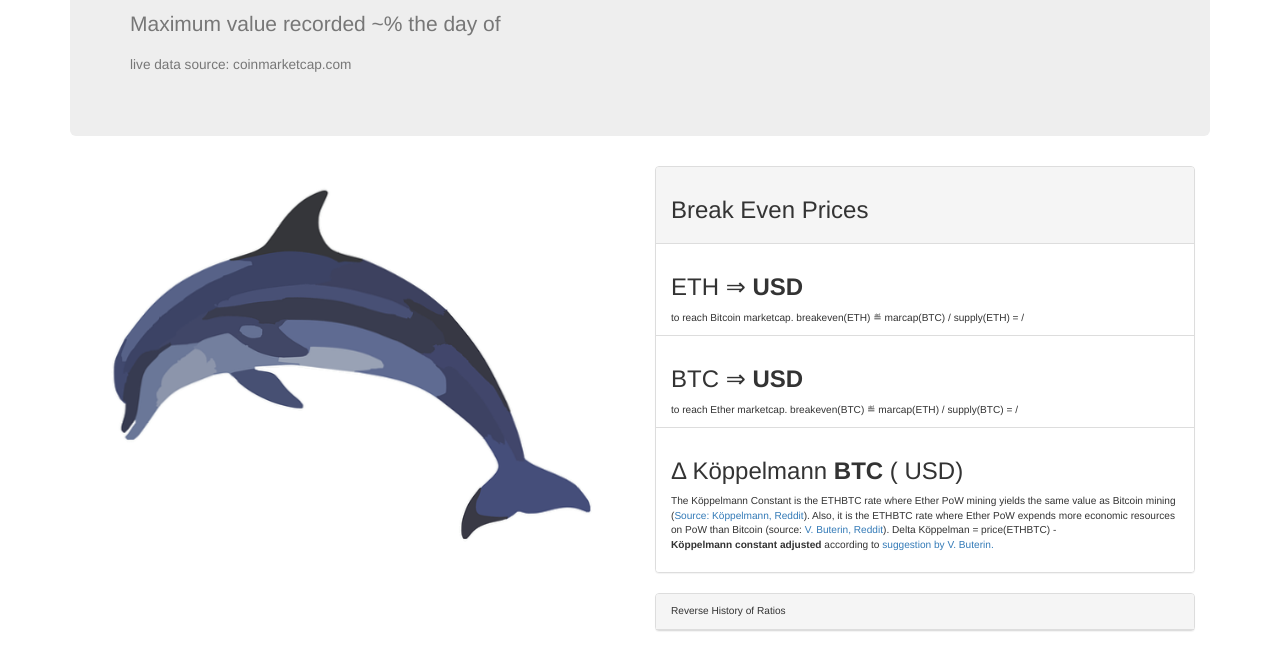
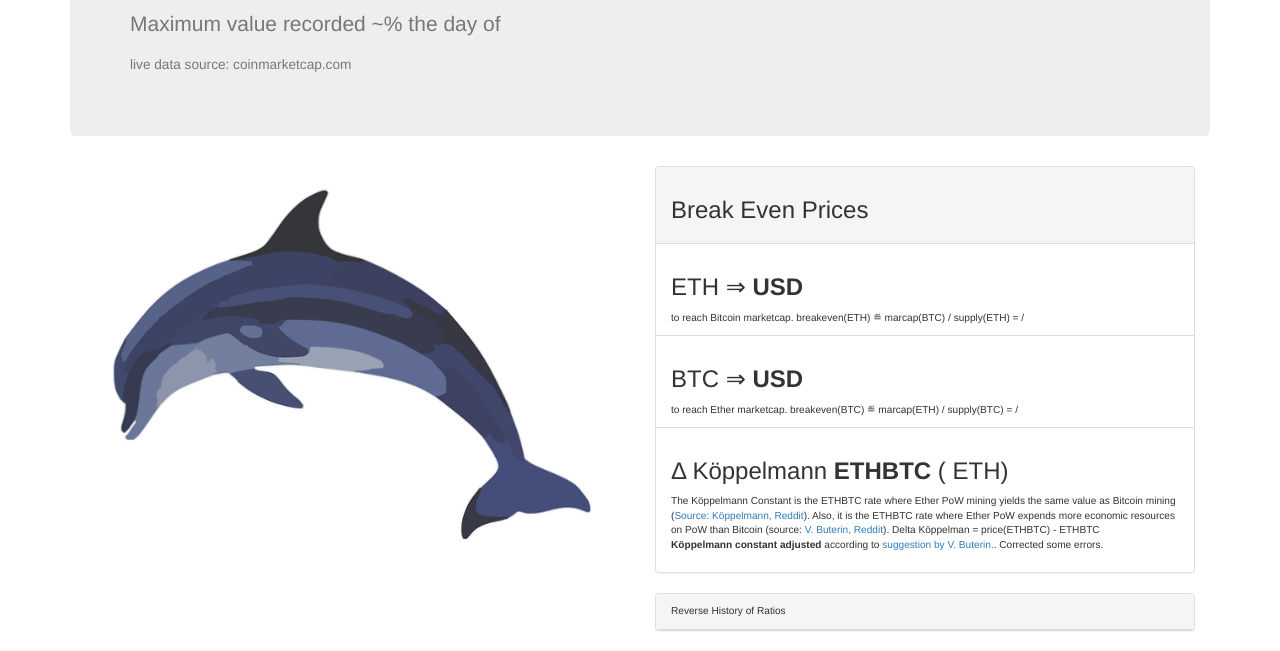
Before and after one commit to rolandkofler/flipper, a plain HTML site: page index.html in a window 1280 px wide. Shown: the part 399-1050 px from the top of the page. Drawn offline with nearby package versions, Linux system fonts and the light colour scheme; no server answers.

Commit message:
corrected errors around koeppelmann

```diff
--- a/index.html
+++ b/index.html
@@ -62,10 +62,10 @@
 						 <li class="list-group-item "><h3>ETH <strong><span class="display_eth_price"></span> </strong> &#8658; <strong><span class="display_eth_breakevenprice"></span> USD</strong></h3> to reach Bitcoin marketcap. breakeven(ETH) ≝ marcap(BTC) / supply(ETH) = <span class="display_btc_marcap number"></span> / <span class="display_eth_supply number"></span></li>
 						 <li class="list-group-item "><h3>BTC <strong><span class="display_btc_price"></span> </strong> &#8658; <strong><span class="display_btc_breakevenprice"></span> USD</strong></h3> to reach Ether marketcap. breakeven(BTC) ≝ marcap(ETH) / supply(BTC) = <span class="display_eth_marcap number"></span> / <span class="display_btc_supply number"></span></li>
 						 <li class="list-group-item ">
-							 <h3>Δ Köppelmann <strong><span class="display_koeppel_diff_btc"></span> BTC</strong> (<span class="display_koeppel_diff_usd"></span> USD)</h3>
+							 <h3>Δ Köppelmann <strong><span class="display_koeppel_diff_btc"></span> ETHBTC</strong> (<span class="display_koeppel_diff_usd"></span> ETH)</h3>
 							 The Köppelmann Constant <strong><span class="display_koeppelmann"></span></strong> is the ETHBTC rate where Ether PoW mining yields the same value as Bitcoin mining (<a href="https://www.reddit.com/r/ethtrader/comments/609xse/watch_out_for_ethbtc_price_0058333_above_that/df56k66/">Source: Köppelmann, Reddit</a>).
-							 Also, it is the ETHBTC rate where Ether PoW expends more economic resources on PoW than Bitcoin (source: <a href="https://www.reddit.com/r/ethereum/comments/60428n/is_ethereum_about_to_overtake_bitcoin_in_terms_of/df43u6t/">V. Buterin, Reddit</a>). Delta Köppelman = price(ETHBTC) - <span class="display_koeppelmann"> </span>
-							 <p><strong>Köppelmann constant adjusted</strong> according to <a href="https://www.reddit.com/r/ethtrader/comments/685jqk/30_reached_this_is_gentlemen/dgw24cd/">suggestion by V. Buterin.</a></p>
+							 Also, it is the ETHBTC rate where Ether PoW expends more economic resources on PoW than Bitcoin (source: <a href="https://www.reddit.com/r/ethereum/comments/60428n/is_ethereum_about_to_overtake_bitcoin_in_terms_of/df43u6t/">V. Buterin, Reddit</a>). Delta Köppelman = price(ETHBTC) - <span class="display_koeppelmann"> ETHBTC</span>
+							 <p><strong>Köppelmann constant adjusted</strong> according to <a href="https://www.reddit.com/r/ethtrader/comments/685jqk/30_reached_this_is_gentlemen/dgw24cd/">suggestion by V. Buterin.</a>. Corrected some errors.</p>
 						 </li>
 					</ul>
       	</div>
```
